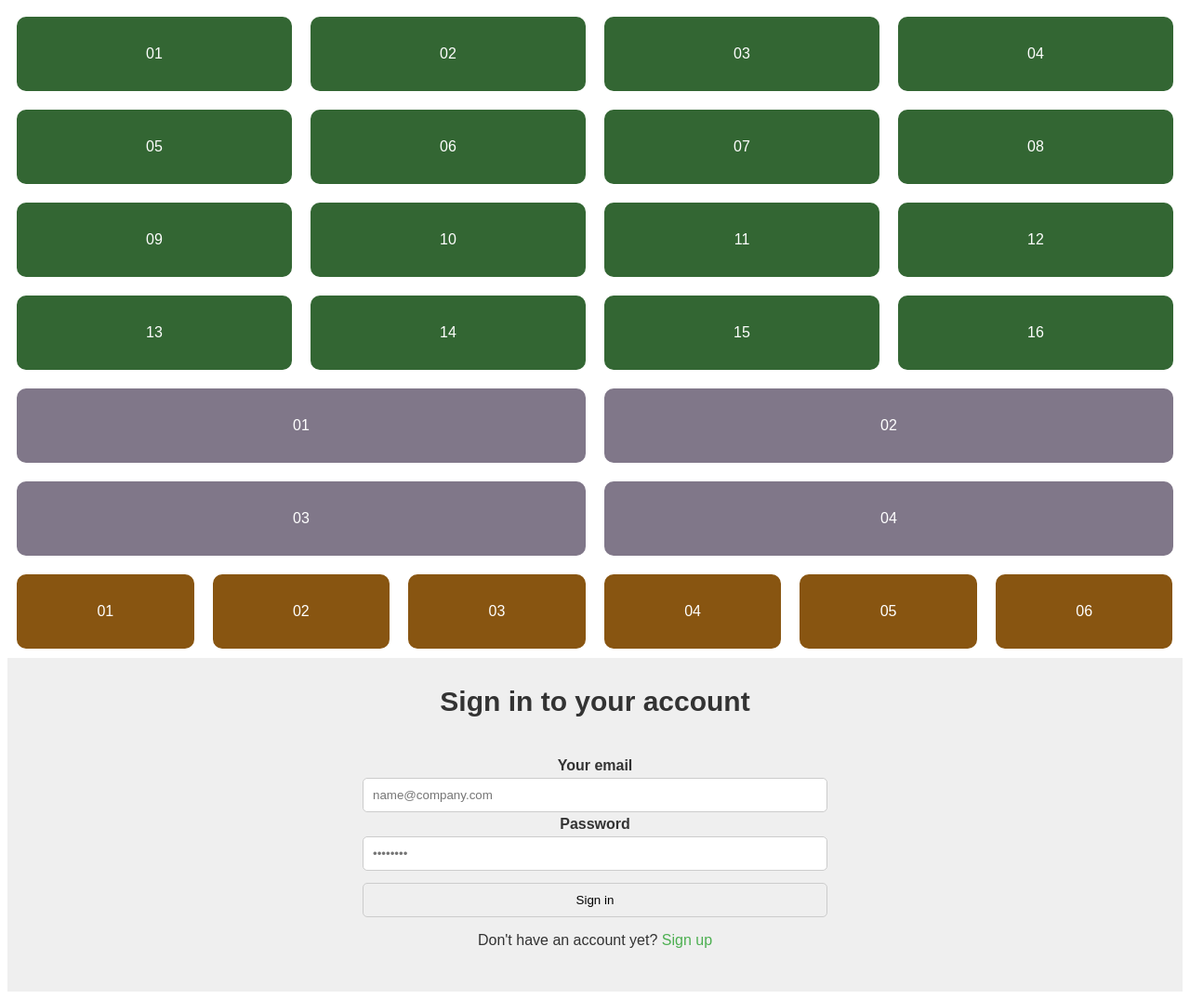
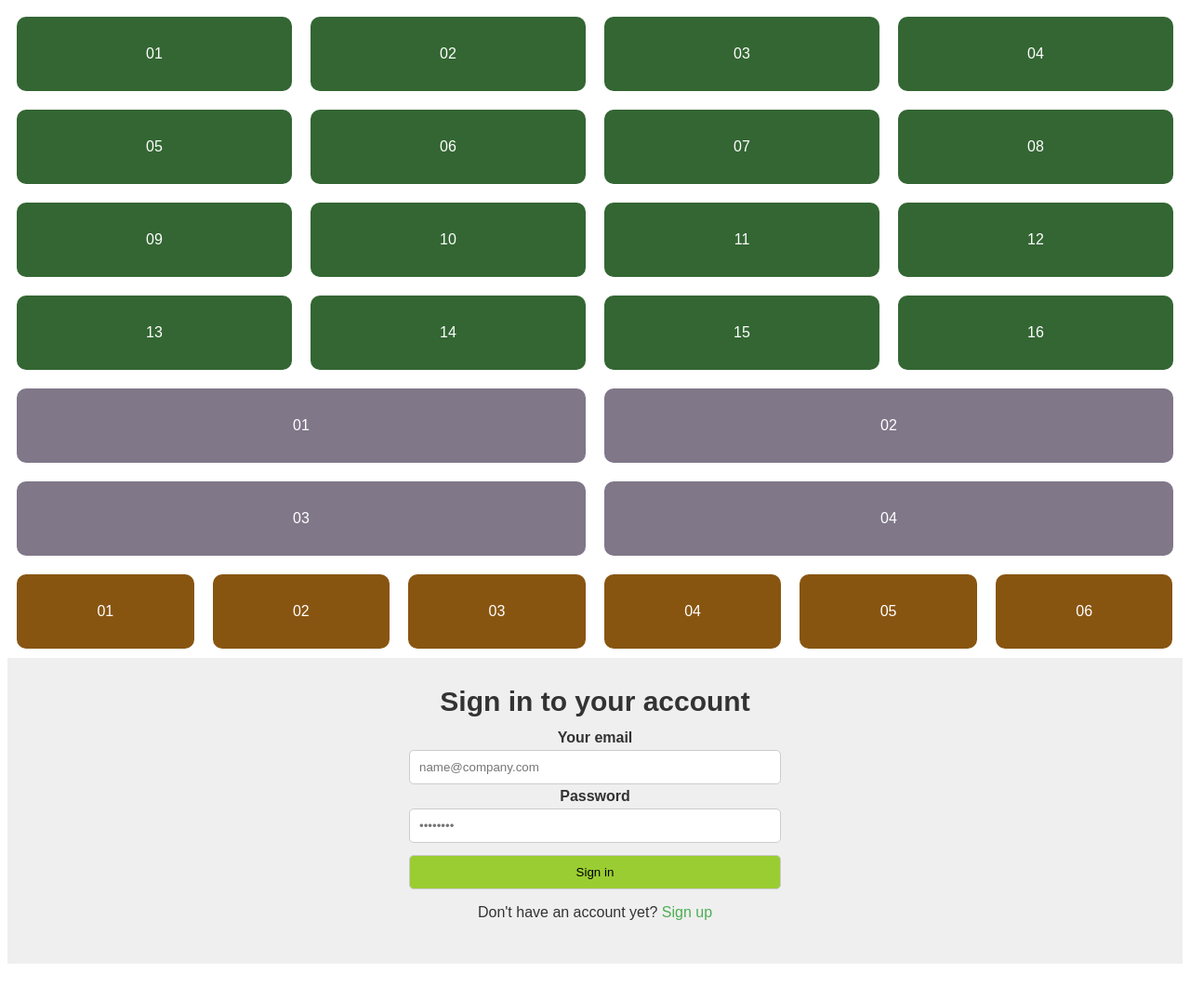
Before and after one commit to chiekodama/w8-output, a plain HTML site: page html-css/index.html in a window 1280 px wide. Shown: the whole page at 93% size. After the commit the page ends 1045 px from the top, so only its background shows below. Drawn offline with Linux system fonts and the light colour scheme.

Commit message:
buttonにcssを当てた

```diff
--- a/html-css/index.html
+++ b/html-css/index.html
@@ -40,7 +40,7 @@
 
     <section class="login">
         <h1 class="section-headline">Sign in to your account</h1>
-        <form class="form" action="">
+        <form class="form">
             <table class="form-table">
                 <tr>
                     <th>
@@ -71,6 +71,7 @@
             <div class="form-button">
                 <button class="button" type="submit">Sign in</button>
             </div>
+
             <p class="signup-text">
                 Don't have an account yet?
                 <a href="signup.html" class="signup-link">Sign up</a>
--- a/html-css/style.css
+++ b/html-css/style.css
@@ -46,6 +46,9 @@ body {
     border-radius: 20px;
 }
 
+/*
+login
+*/
 .login {
     padding: 30px 15px;
     background-color: #efefef;
@@ -56,18 +59,17 @@ body {
     text-align: center;
     font-size: 30px;
     font-weight: bold;
-    margin: 0 0 40px;
+    margin: 0 0 10px;
 }
 
 .email-text {
-    margin: 10px;
 }
 
 .email {
     border-radius: 5px;
     padding: 10px;
     border: 1px solid #ccc;
-    min-width: 500px;
+    min-width: 400px;
 }
 
 .password-text {
@@ -78,19 +80,20 @@ body {
     border-radius: 5px;
     padding: 10px;
     border: 1px solid #ccc;
-    min-width: 500px;
+    min-width: 400px;
 }
 
 .form-button {
     text-align: center;
-    padding-top: 10px;
 }
 
 .button {
+    margin-top: 10px;
     border-radius: 5px;
     padding: 10px;
     border: 1px solid #ccc;
-    min-width: 500px;
+    background: yellowgreen;
+    min-width: 400px;
 }
 
 .signup-text {
```
